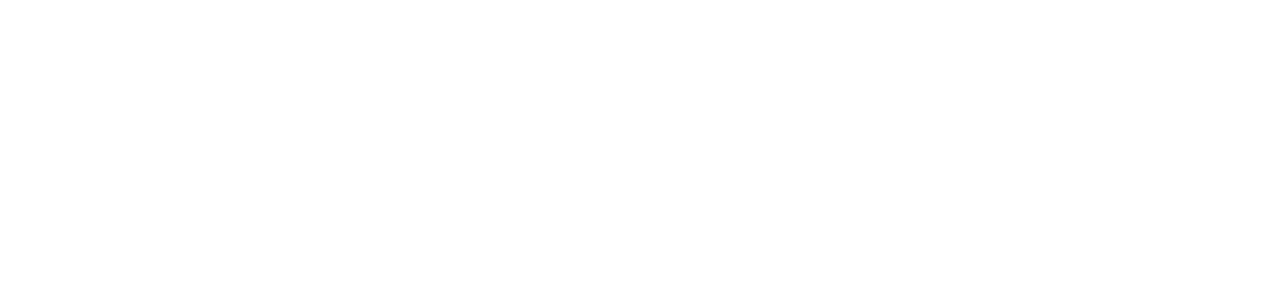
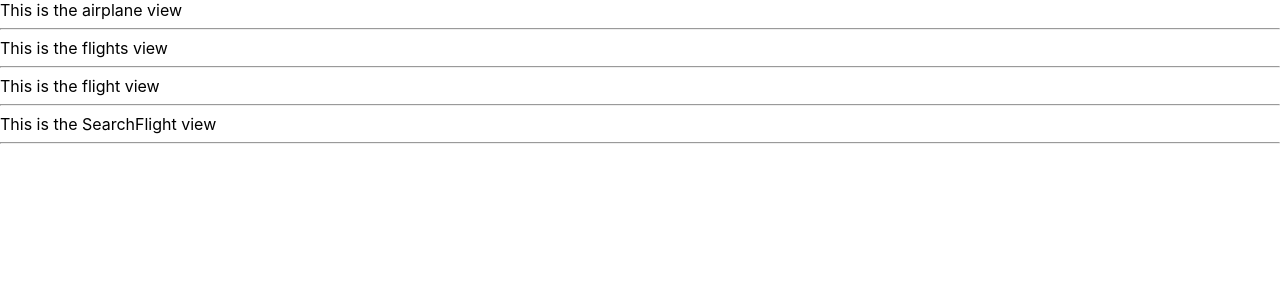
Before and after one commit to Anico94/burning-airlines-frontend, a React (Create React App) app: page / in a window 1280 px wide. Shown: the top 300 px of the page. Built offline with nearby package versions, Linux system fonts and the light colour scheme.

Commit message:
Added template for each component views

```diff
--- a/src/components/Airplane.jsx
+++ b/src/components/Airplane.jsx
@@ -0,0 +1,11 @@
+import React from 'react'
+
+const Airplane = function() {
+    return(
+        <div>
+            This is the airplane view
+        </div>
+    )
+}
+
+export default Airplane
--- a/src/components/App.js
+++ b/src/components/App.js
@@ -1,8 +1,21 @@
 import '../App.css';
+
+import Flight from './Flight';
+import Flights from './Flights';
+import SearchFlight from './SearchFlight';
+import Airplane from './Airplane';
 
 function App() {
   return (
     <div>
+      <Airplane />
+      <hr></hr>
+      <Flights />
+      <hr></hr>
+      <Flight />
+      <hr></hr>
+      <SearchFlight />
+      <hr></hr>
 
     </div>
   );
--- a/src/components/Flight.jsx
+++ b/src/components/Flight.jsx
@@ -0,0 +1,11 @@
+import React from 'react'
+
+const Flight = function() {
+    return(
+        <div>
+            This is the flight view
+        </div>
+    )
+}
+
+export default Flight
--- a/src/components/Flights.jsx
+++ b/src/components/Flights.jsx
@@ -0,0 +1,11 @@
+import React from 'react'
+
+const Flights = function() {
+    return(
+        <div>
+            This is the flights view
+        </div>
+    )
+}
+
+export default Flights
--- a/src/components/SearchFlight.jsx
+++ b/src/components/SearchFlight.jsx
@@ -0,0 +1,11 @@
+import React from 'react'
+
+const SearchFlight = function() {
+    return(
+        <div>
+            This is the SearchFlight view
+        </div>
+    )
+}
+
+export default SearchFlight
```
